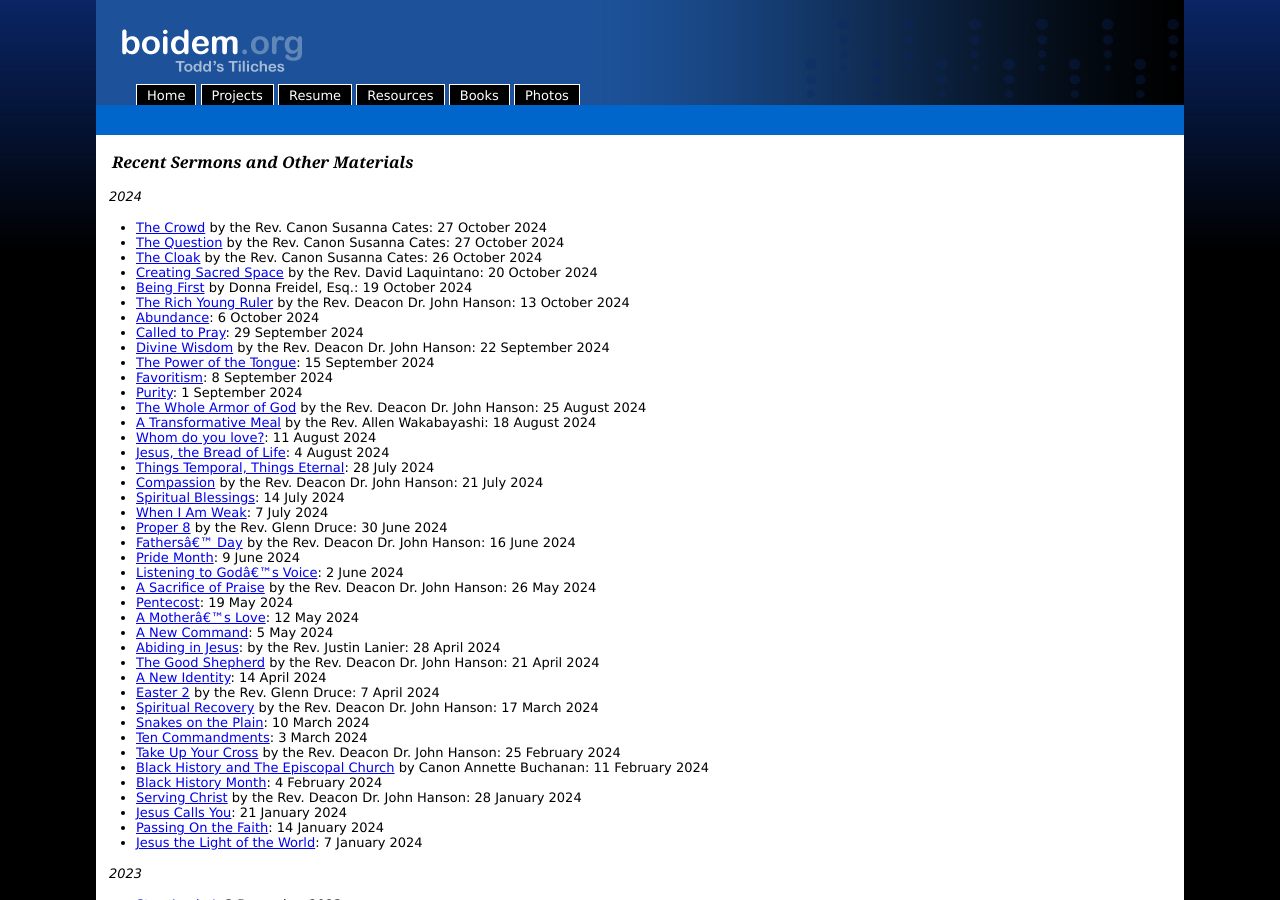
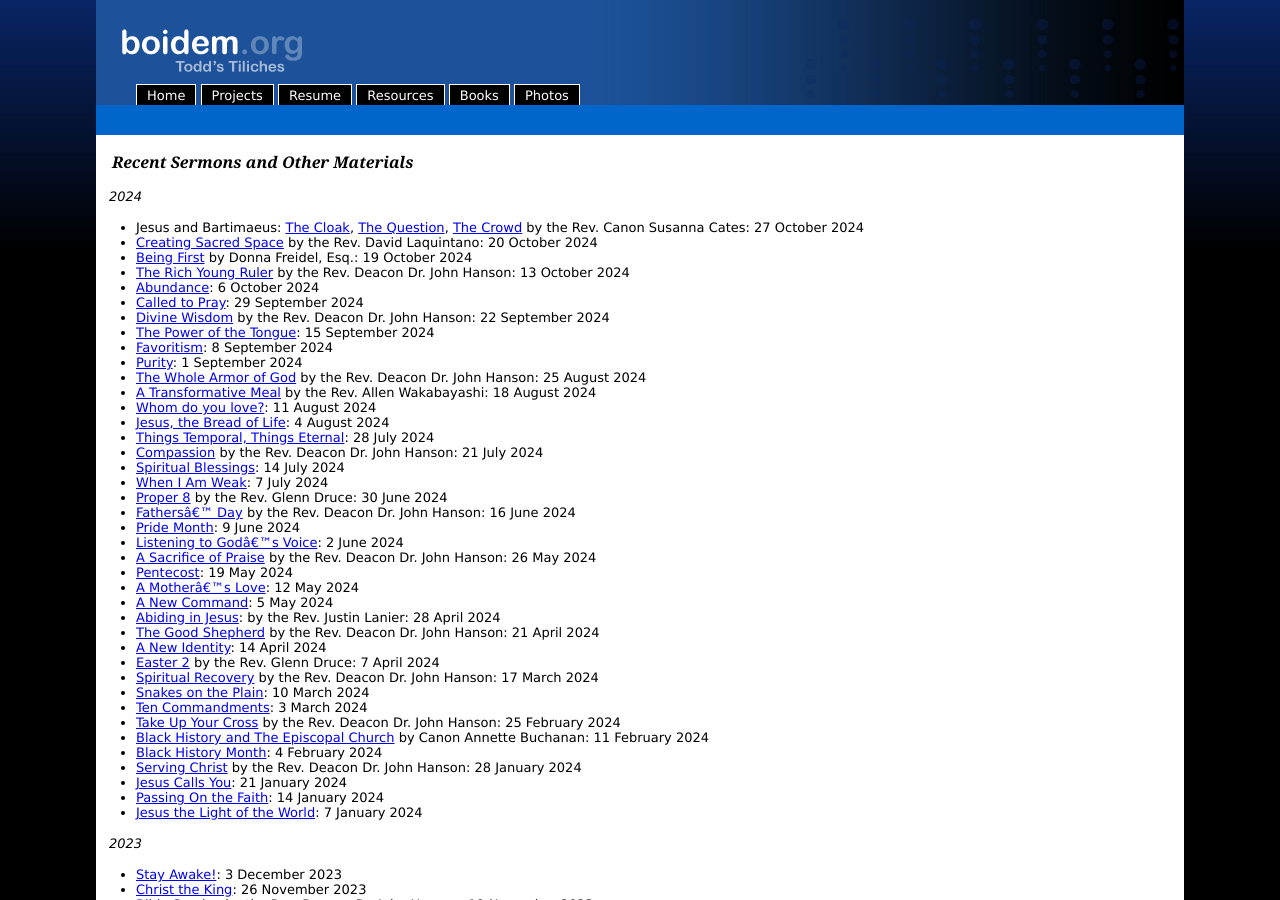
Before and after one commit to toddfoster/toddfoster.github.com, a Jekyll site: the page built from projects.md, in a window 1280 px wide and 900 px high. Built offline with Jekyll 4.4.1, drawn with Linux system fonts in a browser that asks for light colours.

Commit message:
reformat lines

```diff
--- a/projects.md
+++ b/projects.md
@@ -7,10 +7,7 @@ Recent Sermons and Other Materials
 ----------------------------------
 
 *2024*
-
-* [The Crowd](http://cdn.boidem.org/2024/sermons/StT20241027b-SC.mp3) by the Rev. Canon Susanna Cates: 27 October 2024
-* [The Question](http://cdn.boidem.org/2024/sermons/StT20241027a-SC.mp3) by the Rev. Canon Susanna Cates: 27 October 2024
-* [The Cloak](http://cdn.boidem.org/2024/sermons/StT20241026-SC.mp3) by the Rev. Canon Susanna Cates: 26 October 2024
+* Jesus and Bartimaeus: [The Cloak](http://cdn.boidem.org/2024/sermons/StT20241026-SC.mp3), [The Question](http://cdn.boidem.org/2024/sermons/StT20241027a-SC.mp3), [The Crowd](http://cdn.boidem.org/2024/sermons/StT20241027b-SC.mp3) by the Rev. Canon Susanna Cates: 27 October 2024
 * [Creating Sacred Space](http://cdn.boidem.org/2024/sermons/StT20241020-DL.mp3) by the Rev. David Laquintano: 20 October 2024
 * [Being First](http://cdn.boidem.org/2024/sermons/StT20241019-DF.mp3) by Donna Freidel, Esq.: 19 October 2024
 * [The Rich Young Ruler](http://cdn.boidem.org/2024/sermons/StT20241013-JH.mp3) by the Rev. Deacon Dr. John Hanson: 13 October 2024
```
